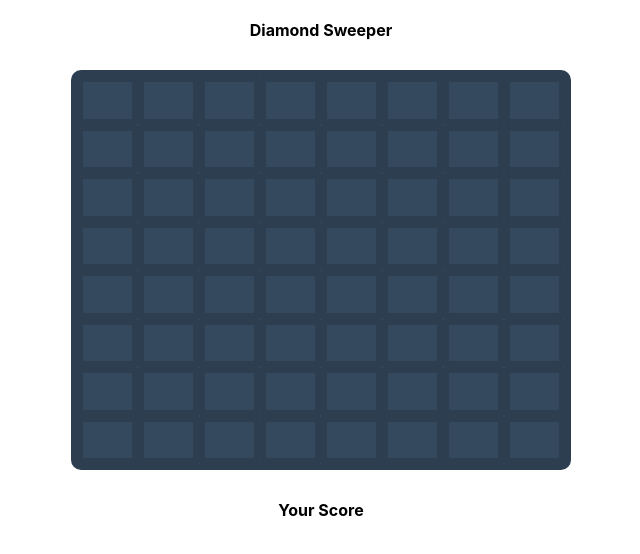
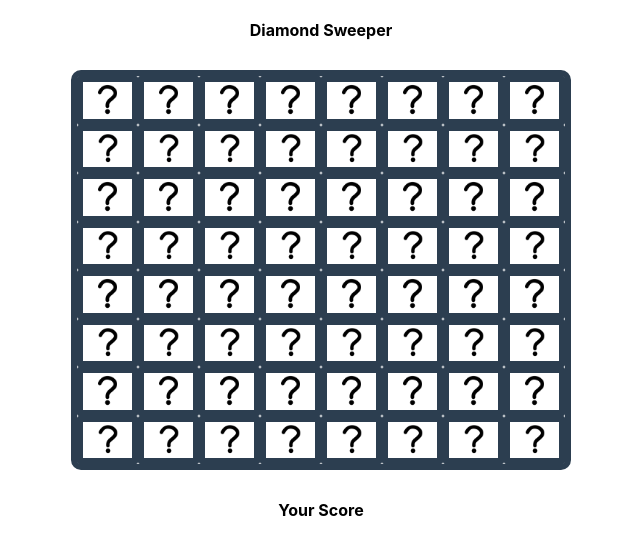
Before and after one commit to madhankumar028/diamond-sweeper, a website: page index.html in a window 1280 px wide. Shown: the whole page, without its empty margins (319-959 px from the left). Drawn offline with Linux system fonts and the light colour scheme.

Commit message:
UI background changes and loads the bg-image to all the boxes and adds an event to all boxes for flip event

```diff
--- a/scripts/app.js
+++ b/scripts/app.js
@@ -6,5 +6,33 @@
 (function() {
     'use strict';
 
-    console.log('App loads with basic layout');
+    const gridContainer = document.getElementsByClassName('game-container')[0];
+
+    const backgroundImage = {
+        'background-image': 'assets/images/question.png',
+        'background-position': 'center',
+        'background-repeat': 'no-repeat',
+        'background-size': 'contain'
+    };
+
+    function init() {
+        console.log('App loads with basic layout');
+
+        for (let gridItem of gridContainer.children) {
+            // adds Eventlistener for flipping the image
+            gridItem.addEventListener('click', flipImage);
+
+            // adds background image to all the boxed
+            gridItem.style.backgroundImage = `url(${backgroundImage['background-image']})`;
+            gridItem.style.backgroundPosition = `${backgroundImage['background-position']}`;
+            gridItem.style.backgroundSize = `${backgroundImage['background-size']}`;
+            gridItem.style.backgroundRepeat = `${backgroundImage['background-repeat']}`;
+        }
+    }
+
+    function flipImage() {
+        console.log('clicked for flip the image');
+    }
+
+    init();
 })();
--- a/scss/style.scss
+++ b/scss/style.scss
@@ -15,7 +15,7 @@
     width: 500px;
 	height: 400px;
 	margin: 30px auto;
-    background-color: #34495e;
+    background-color: #fff;
     color: #fff;
     border: 6px solid #2c3e50;
     border-radius: 10px;
```
Also changed, not shown: css/style.css.
